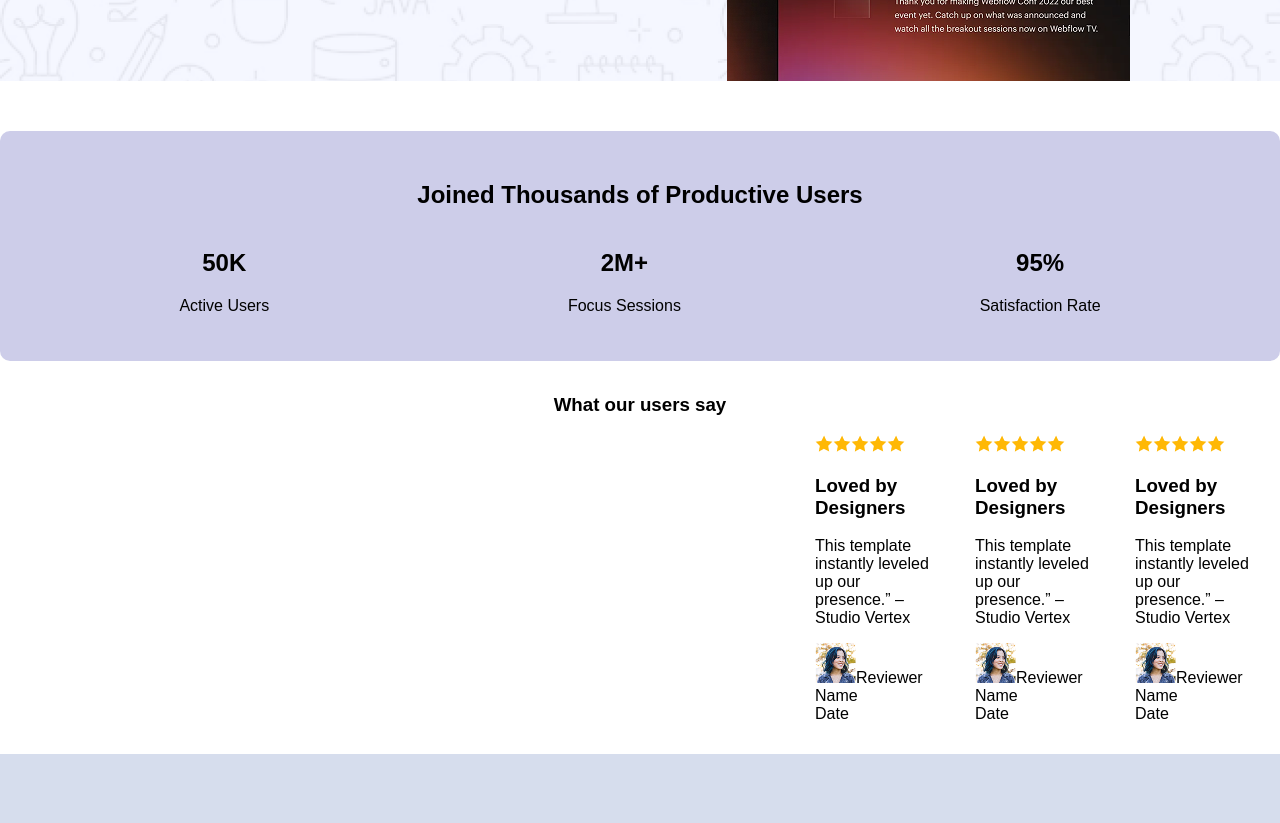
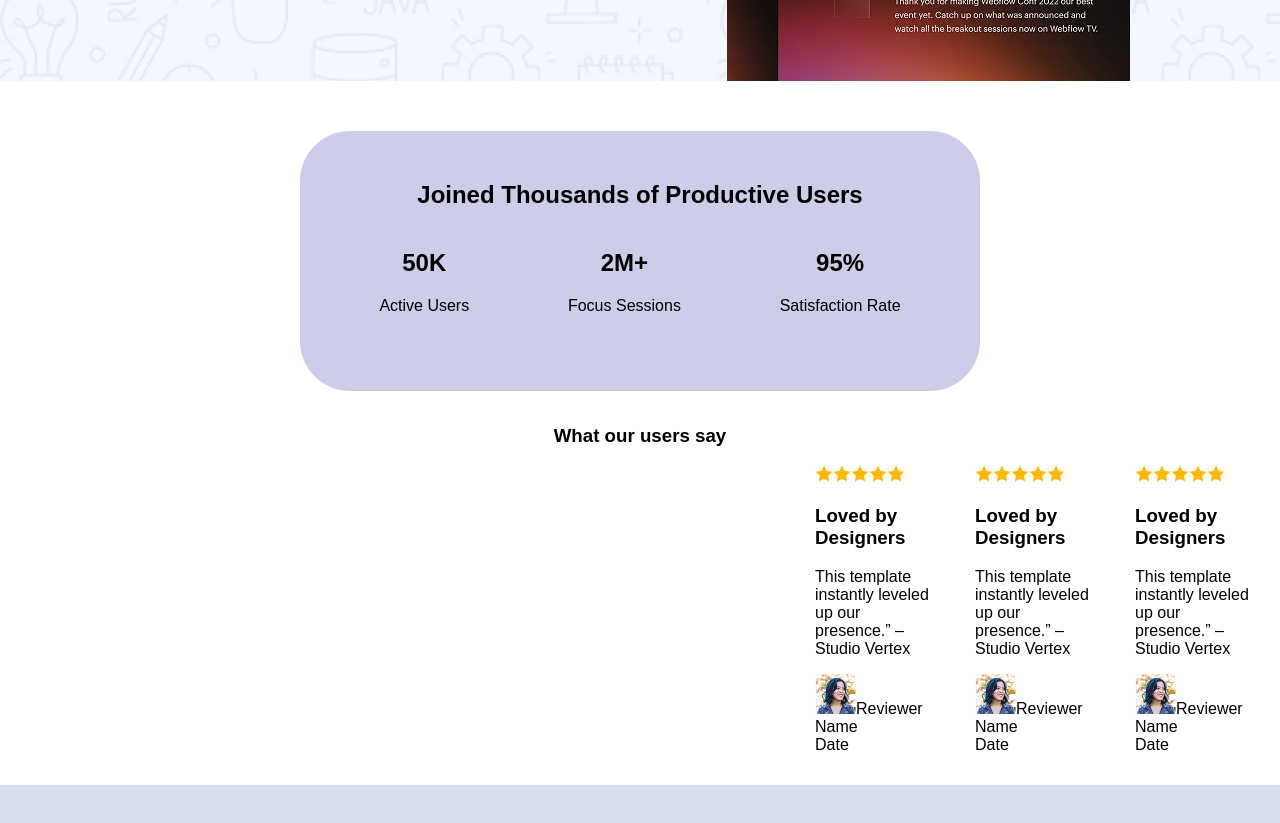
Before and after one commit to raisaabida/Assigntment-1, a plain HTML site: page index.html in a window 1280 px wide. Shown: the part 860-1683 px from the top of the page. Drawn offline with Linux system fonts and the light colour scheme.

Commit message:
Another try

```diff
--- a/styles/nav.css
+++ b/styles/nav.css
@@ -76,9 +76,16 @@ header{
 }
 .another-section{
     background-color: rgb(205, 205, 233);
-    border-radius: 10px;
+    border-radius: 50px;
     text-align: center;
     padding:30px;
+    margin-left: 300px;
+    margin-right: 300px;
+    height: 200px;
+}
+.item-title{
+    color: #4E47FF;
+
 }
 
 .skills-container{
```
